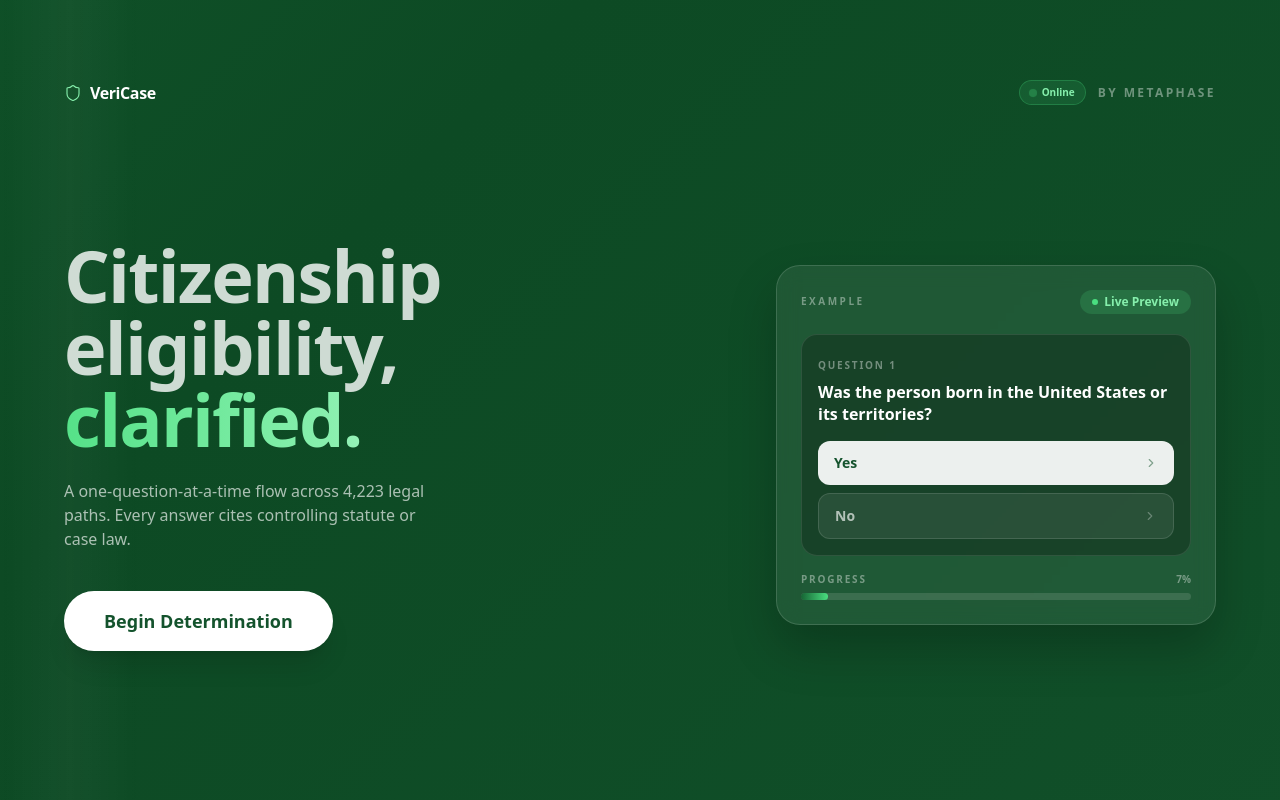
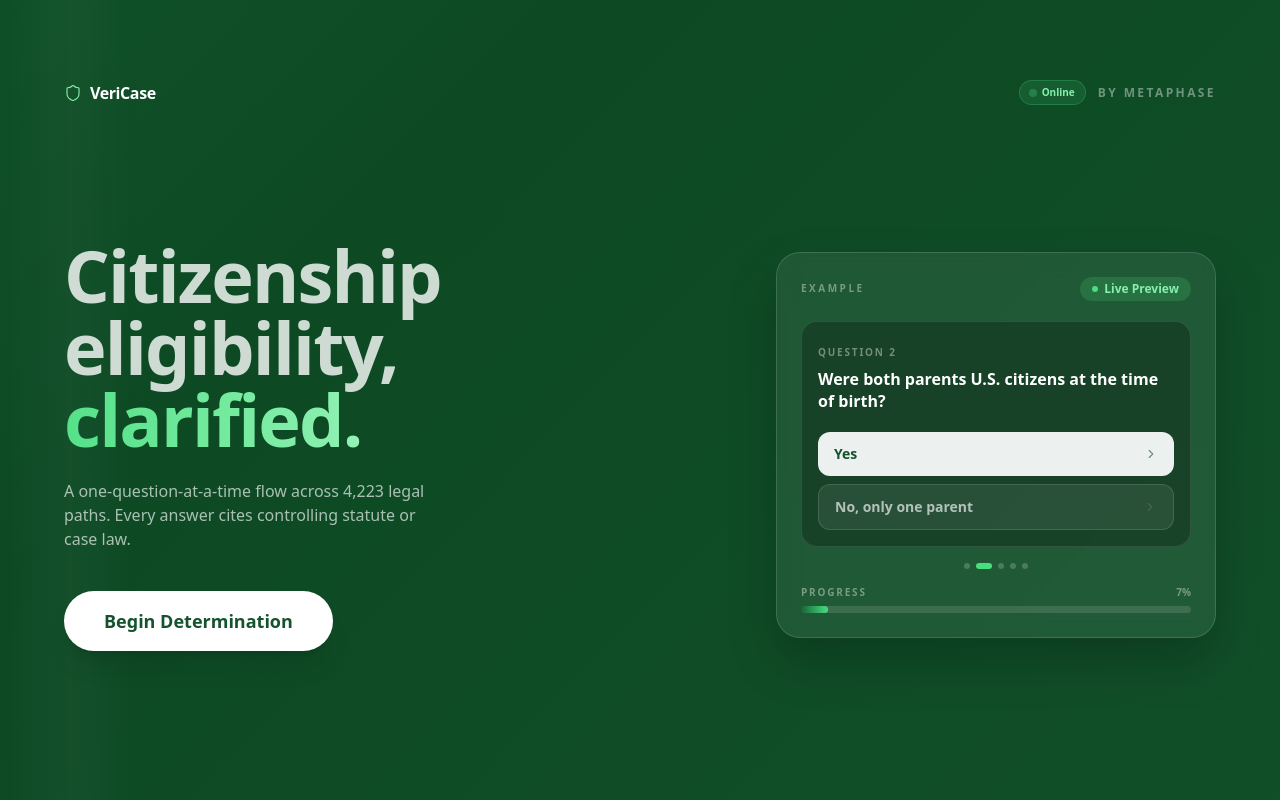
Before and after one commit to ellietngo/VeriCase-Demo, a React (Vite) app: page / in a window 1280 px wide. Shown: the top 800 px of the page. Built offline with nearby package versions, Linux system fonts and the light colour scheme; no server answers.

Commit message:
feat: rotating demo questions with hover, remove node ID from intake card

```diff
--- a/src/pages/LandingPage.tsx
+++ b/src/pages/LandingPage.tsx
@@ -1,6 +1,34 @@
-import React from 'react'
+import React, { useState, useEffect } from 'react'
 import { Shield, ClipboardCheck, Zap, Users, ChevronRight, WifiOff } from 'lucide-react'
 import { useOnlineStatus } from '../useOnlineStatus'
+
+const DEMO_QUESTIONS = [
+  {
+    label: 'Question 1',
+    text: 'Where was the person born?',
+    answers: ['In the 50 states or D.C.', 'In a U.S. territory or possession', 'Abroad'],
+  },
+  {
+    label: 'Question 2',
+    text: 'Were both parents U.S. citizens at the time of birth?',
+    answers: ['Yes', 'No, only one parent'],
+  },
+  {
+    label: 'Question 3',
+    text: 'Has the person served honorably in the U.S. armed forces?',
+    answers: ['Yes', 'No'],
+  },
+  {
+    label: 'Question 4',
+    text: 'Is the person a Lawful Permanent Resident (green card holder)?',
+    answers: ['Yes (LPR)', 'No'],
+  },
+  {
+    label: 'Question 5',
+    text: 'Has the person ever performed an expatriating act under 8 U.S.C. § 1481(a)?',
+    answers: ['No expatriating act', 'Foreign naturalization / oath / military', 'Formal renunciation or treason'],
+  },
+]
 
 const heroStyle: React.CSSProperties = {
   background: 'linear-gradient(-45deg, #14532d, #0d4a24, #166534, #1a7a3e)',
@@ -29,6 +57,18 @@ const gradientTextStyle: React.CSSProperties = {
 
 export default function LandingPage({ onStart }: { onStart: () => void }) {
   const online = useOnlineStatus()
+  const [demoIdx, setDemoIdx] = useState(0)
+  const [hoveredAnswer, setHoveredAnswer] = useState<number | null>(null)
+  const demo = DEMO_QUESTIONS[demoIdx]
+
+  // Rotate question every 4 seconds
+  useEffect(() => {
+    const id = setInterval(() => {
+      setDemoIdx(i => (i + 1) % DEMO_QUESTIONS.length)
+      setHoveredAnswer(null)
+    }, 4000)
+    return () => clearInterval(id)
+  }, [])
 
   return (
     <div>
@@ -140,32 +180,60 @@ export default function LandingPage({ onStart }: { onStart: () => void }) {
                 </span>
               </div>
 
-              {/* Example question */}
+              {/* Example question — rotates every 4s */}
               <div
                 className="rounded-2xl p-4 mb-4"
                 style={{ background: 'rgba(0,0,0,0.25)', border: '1px solid rgba(255,255,255,0.1)' }}
-                aria-hidden="true"
               >
-                <span className="text-[10px] font-bold uppercase tracking-[0.18em] text-white/40">Question 1</span>
-                <p className="text-base font-extrabold text-white leading-snug mt-1.5 mb-4">
-                  Was the person born in the United States or its territories?
+                <span className="text-[10px] font-bold uppercase tracking-[0.18em] text-white/40">{demo.label}</span>
+                <p className="text-base font-extrabold text-white leading-snug mt-1.5 mb-4" style={{ minHeight: '3rem' }}>
+                  {demo.text}
                 </p>
-                <div className="space-y-2 pointer-events-none select-none">
-                  <div
-                    className="flex items-center justify-between px-4 py-3 rounded-xl"
-                    style={{ background: 'rgba(255,255,255,0.92)' }}
-                  >
-                    <span className="text-sm font-semibold" style={{ color: '#14532d' }}>Yes</span>
-                    <ChevronRight size={14} style={{ color: '#14532d', opacity: 0.5 }} />
-                  </div>
-                  <div
-                    className="flex items-center justify-between px-4 py-3 rounded-xl"
-                    style={{ background: 'rgba(255,255,255,0.08)', border: '1px solid rgba(255,255,255,0.12)' }}
-                  >
-                    <span className="text-sm font-semibold text-white/65">No</span>
-                    <ChevronRight size={14} style={{ color: 'rgba(255,255,255,0.3)' }} />
-                  </div>
+                <div className="space-y-2">
+                  {demo.answers.map((answer, i) => (
+                    <div
+                      key={answer}
+                      className="flex items-center justify-between px-4 py-3 rounded-xl cursor-pointer transition-all duration-150"
+                      style={
+                        hoveredAnswer === i
+                          ? { background: 'rgba(255,255,255,0.98)', transform: 'scale(1.01)' }
+                          : i === 0
+                          ? { background: 'rgba(255,255,255,0.92)' }
+                          : { background: 'rgba(255,255,255,0.08)', border: '1px solid rgba(255,255,255,0.12)' }
+                      }
+                      onMouseEnter={() => setHoveredAnswer(i)}
+                      onMouseLeave={() => setHoveredAnswer(null)}
+                    >
+                      <span
+                        className="text-sm font-semibold"
+                        style={{ color: hoveredAnswer === i || i === 0 ? '#14532d' : 'rgba(255,255,255,0.65)' }}
+                      >
+                        {answer}
+                      </span>
+                      <ChevronRight
+                        size={14}
+                        style={{ color: hoveredAnswer === i || i === 0 ? '#14532d' : 'rgba(255,255,255,0.3)', opacity: hoveredAnswer === i || i === 0 ? 0.6 : 0.4 }}
+                      />
+                    </div>
+                  ))}
                 </div>
+              </div>
+
+              {/* Question dots */}
+              <div className="flex items-center justify-center gap-1.5 mb-4">
+                {DEMO_QUESTIONS.map((_, i) => (
+                  <button
+                    key={i}
+                    onClick={() => { setDemoIdx(i); setHoveredAnswer(null) }}
+                    className="rounded-full transition-all duration-300"
+                    style={{
+                      width: i === demoIdx ? 16 : 6,
+                      height: 6,
+                      background: i === demoIdx ? '#4ade80' : 'rgba(255,255,255,0.2)',
+                    }}
+                    aria-label={`Show question ${i + 1}`}
+                  />
+                ))}
               </div>
 
               {/* Progress bar */}
--- a/src/pages/VerifyPage.tsx
+++ b/src/pages/VerifyPage.tsx
@@ -214,11 +214,10 @@ export default function VerifyPage({
             <div className="bg-white rounded-3xl overflow-hidden" style={{ boxShadow: '0 4px 32px rgba(6,95,70,0.10)' }}>
               <div className="h-1.5" style={{ background: 'linear-gradient(90deg, #065f46, #16a34a)' }} aria-hidden="true" />
               <div className="p-5 md:p-8">
-                <div className="flex items-center justify-between mb-3">
+                <div className="flex items-center mb-3">
                   <span className="inline-block text-[10px] md:text-xs font-bold uppercase tracking-[0.18em] text-[#7a8a96]">
                     Question {questionNum}
                   </span>
-                  <span className="font-mono text-[10px] text-[#bbb]">{current.nodeId}</span>
                 </div>
 
                 <h1 className="text-xl md:text-2xl font-extrabold text-[#111] leading-tight mb-2">
```
